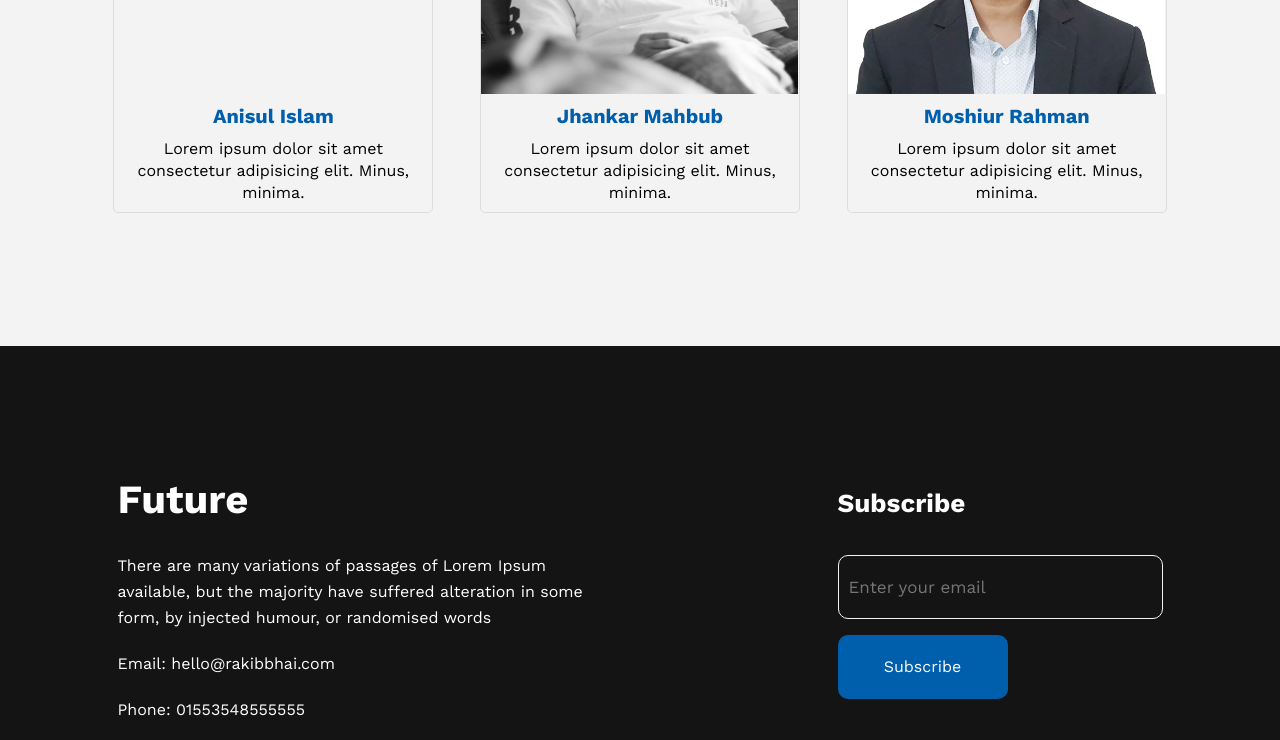
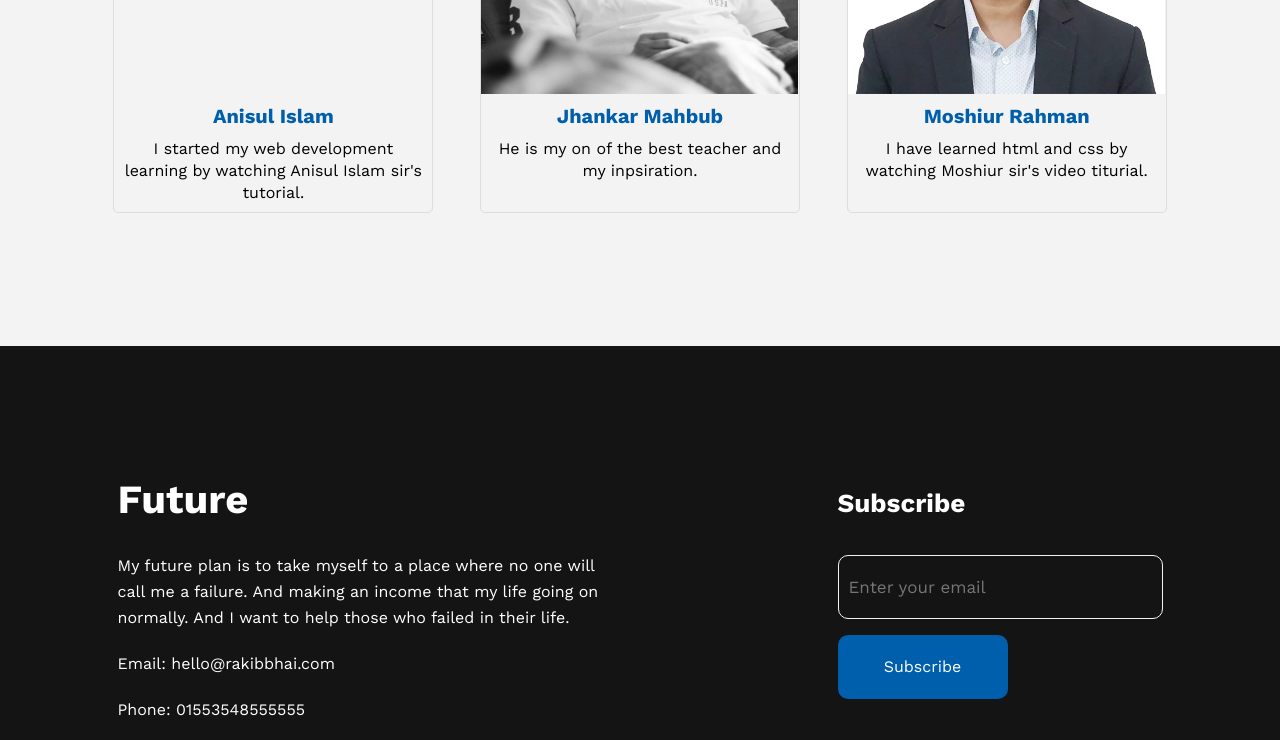
Before and after one commit to Alrakib581/new-year-plane, a plain HTML site: page index.html in a window 1280 px wide. Shown: the part 2920-3660 px from the top of the page. Drawn offline with nearby package versions, Linux system fonts and the light colour scheme.

Commit message:
idol section confirmed

```diff
--- a/index.html
+++ b/index.html
@@ -93,7 +93,7 @@
                         <img src="./images/Anisul_Islam.jpg" alt="Anisul Islam sir">
                     </div>
                     <h3 class="card-heading">Anisul Islam</h3>
-                    <p class="card-para">Lorem ipsum dolor sit amet consectetur adipisicing elit. Minus, minima.</p>
+                    <p class="card-para">I started my web development learning by watching Anisul Islam sir's tutorial.</p>
 
                 </div>
                 <div class="card-container">
@@ -101,7 +101,7 @@
                         <img src="./images/Jhankar_Mahbub.jpg" alt="Anisul Islam sir">
                     </div>
                     <h3 class="card-heading">Jhankar Mahbub</h3>
-                    <p class="card-para">Lorem ipsum dolor sit amet consectetur adipisicing elit. Minus, minima.</p>
+                    <p class="card-para">He is my on of the best teacher and my inpsiration.</p>
 
                 </div>
                 <div class="card-container">
@@ -109,7 +109,7 @@
                         <img src="./images/Moshiur-Rahman-jpg.webp" alt="Anisul Islam sir">
                     </div>
                     <h3 class="card-heading">Moshiur Rahman</h3>
-                    <p class="card-para">Lorem ipsum dolor sit amet consectetur adipisicing elit. Minus, minima.</p>
+                    <p class="card-para">I have learned html and css by watching Moshiur sir's video titurial.</p>
 
                 </div>
             </div>
@@ -117,10 +117,11 @@
         <!-- Idol section end  -->
 
     </main>
+    <!-- footer area start  -->
     <footer id="footer">
         <div class="footer-left">
             <h2 class="positive-heading">Future</h2>
-            <p class="footer-description">There are many variations of passages of Lorem Ipsum available, but the majority have suffered alteration in some form, by injected humour, or randomised words</p>
+            <p class="footer-description">My future plan is to take myself to a place where no one will call me a failure. And making an income that my life going on normally. And I want to help those who failed in their life.</p>
             <p class="footer-description">Email: hello@rakibbhai.com</p>
             <p class="footer-description">Phone: 01553548555555</p>
             <p>
@@ -140,6 +141,8 @@
 
         </div>
     </footer>
+    <!-- footer area end  -->
+
 </body>
 
 </html>
```
